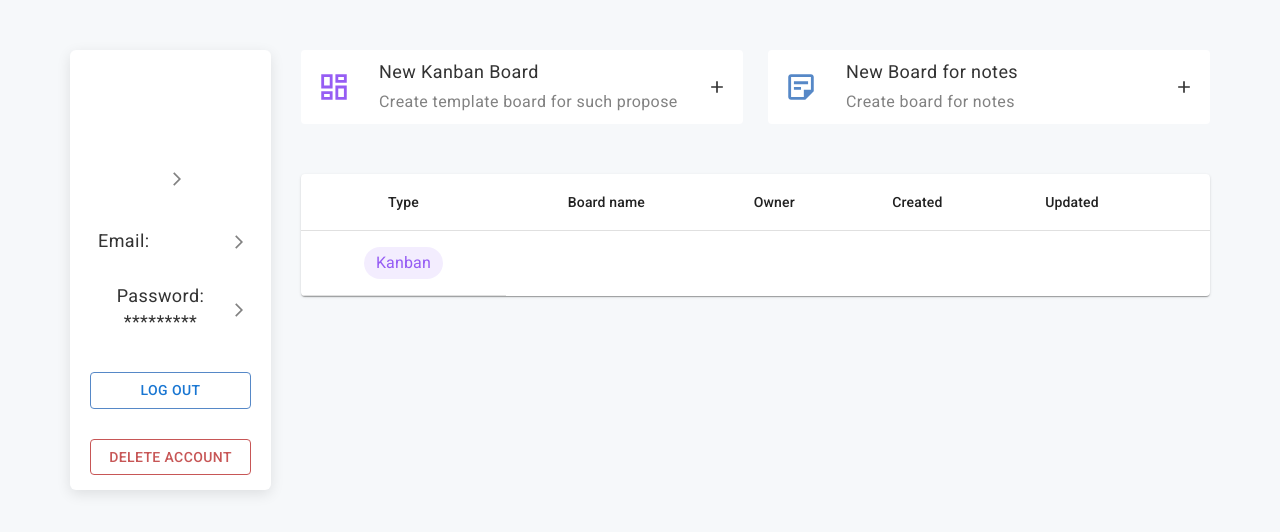
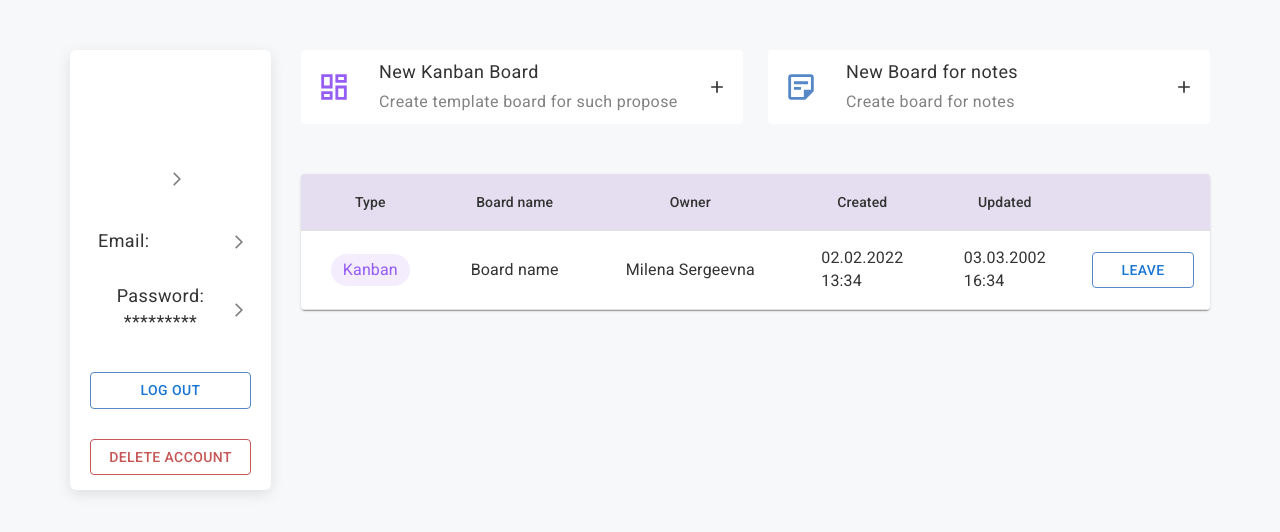
Before and after one commit to MilenaMorozova/SharedBoard-frontend, a React (Create React App) app: page /account in a window 1280 px wide. Shown: the top 532 px of the page. Built offline with nearby package versions, Linux system fonts and the light colour scheme.

Commit message:
updated board-table component, added DateTimeTableCell and ActionTableCell components, created Board class

```diff
--- a/src/account/board-table/board-table.tsx
+++ b/src/account/board-table/board-table.tsx
@@ -1,11 +1,37 @@
 import {
   Paper, Table, TableBody, TableCell, TableContainer, TableHead, TableRow,
 } from '@mui/material';
+import { ErrorButton, SecondaryButton } from '../../custom-mui-components/button/secondary/secondary-button';
 import BoardType from '../../entities/board-type';
+import { useAppSelector } from '../../store/hooks';
 import BoardTypeChip from './board-type-chip';
-import { HeaderCellStyle } from './style';
+import { HeaderCellStyle, DateTimeTableCellStyle, TableCellStyle } from './style';
+
 
 const HEADERS = ['Type', 'Board name', 'Owner', 'Created', 'Updated', ''];
+
+function DateTimeTableCell(props: {date: string, time: string}) {
+  return (
+    <TableCell sx={TableCellStyle}>
+      <div style={DateTimeTableCellStyle}>
+        {props.date}
+        <br />
+        {props.time}
+      </div>
+    </TableCell>
+  );
+}
+
+function ActionTableCell() {
+  const user = useAppSelector(state => state.account.user);
+
+  return (
+    <TableCell align="center" sx={TableCellStyle}>
+      {user.isOwnerOfThisBoard ? <ErrorButton>DELETE</ErrorButton> : <SecondaryButton>LEAVE</SecondaryButton>}
+    </TableCell>
+  );
+}
+
 function BoardTable() {
   return (
     <TableContainer component={Paper}>
@@ -22,6 +48,15 @@ function BoardTable() {
             <TableCell align="center">
               <BoardTypeChip boardType={BoardType.KANBAN} />
             </TableCell>
+            <TableCell align="center" sx={TableCellStyle}>
+              Board name
+            </TableCell>
+            <TableCell align="center" sx={TableCellStyle}>
+              Milena Sergeevna
+            </TableCell>
+            <DateTimeTableCell date="02.02.2022" time="13:34" />
+            <DateTimeTableCell date="03.03.2002" time="16:34" />
+            <ActionTableCell />
           </TableRow>
         </TableBody>
       </Table>
--- a/src/account/board-table/style.ts
+++ b/src/account/board-table/style.ts
@@ -4,6 +4,8 @@ import FONTS from '../../fonts';
 
 export const HeaderCellStyle = {
   textAlign: 'center',
+  backgroundColor: COLORS.TABLE_HEADER_GRAY,
+  color: COLORS.TEXT_DARK_GRAY,
 };
 
 export const BoardChipTextStyle = {
@@ -22,3 +24,14 @@ export const BoardChipStyle = {
     label: 'Notes',
   },
 };
+
+export const DateTimeTableCellStyle = {
+  display: 'flex',
+  justifyContent: 'center' as 'center',
+  textAlign: 'left' as 'left',
+};
+
+export const TableCellStyle = {
+  color: COLORS.TEXT_DARK_GRAY,
+  ...FONTS.BODY,
+};
--- a/src/colors.ts
+++ b/src/colors.ts
@@ -18,6 +18,8 @@ const COLORS = {
 
   CHIP_LIGHT_BLUE: 'rgba(93, 135, 244, 0.11)',
   CHIP_LABEL_BLUE: '#5688C7',
+
+  TABLE_HEADER_GRAY: '#E5DEF0',
 };
 
 export default COLORS;
--- a/src/entities/user.ts
+++ b/src/entities/user.ts
@@ -14,6 +14,10 @@ class User {
     }
     return this.email;
   }
+
+  get isOwnerOfThisBoard(): boolean {
+    return false;
+  }
 }
 
 export default User;
```
Also changed, not shown: src/entities/board.ts (added, +13 -0 lines).
